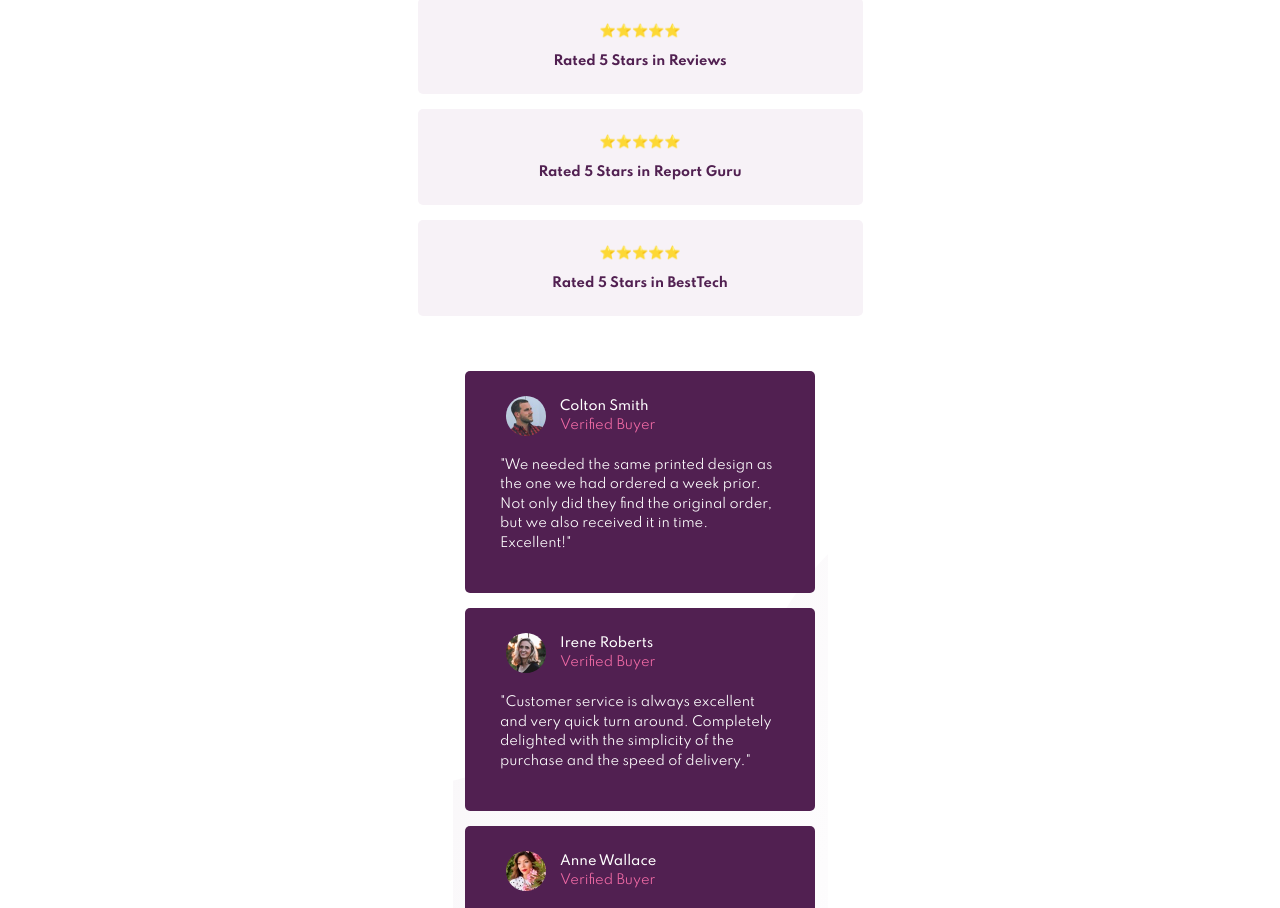
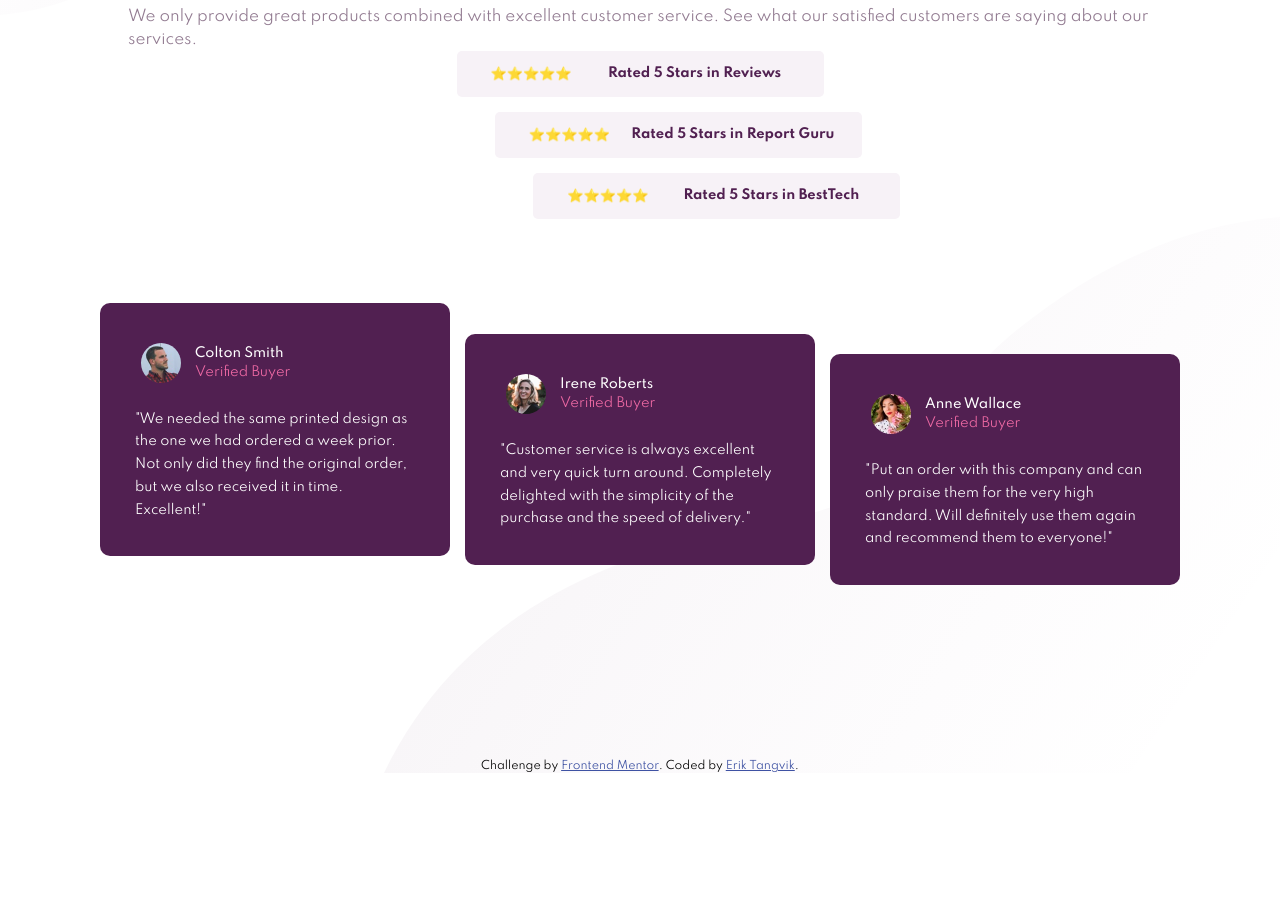
Before and after one commit to Etang131/social-proof-section, a plain HTML site: page index.html in a window 1280 px wide. Shown: the part 342-1250 px from the top of the page. After the commit the page ends 1115 px from the top, so only its background shows below. Drawn offline with Linux system fonts and the light colour scheme.

Commit message:
added responsive desktop styles

```diff
--- a/css/main.css
+++ b/css/main.css
@@ -6,14 +6,15 @@
 body {
   background-image: url(/images/bg-pattern-top-mobile.svg),
     url(/images/bg-pattern-bottom-mobile.svg);
-  background-position: top, bottom;
+  background-position: top left, bottom right;
   background-repeat: no-repeat, no-repeat;
+  background-size: 95vw, 110vw;
   font-family: "Spartan", sans-serif;
 }
 
 .container {
-  margin: 0 calc(50% - (375px / 2));
-  width: 375px;
+  margin: 0 10vw;
+  width: 80vw;
 }
 
 h1 {
@@ -70,7 +71,7 @@ h1 {
 
 .reviwer {
   background-color: #512051;
-  border-radius: 5px;
+  border-radius: 10px;
   padding: 25px 0;
   width: 327px;
   margin-bottom: 15px;
@@ -112,29 +113,83 @@ h1 {
   color: hsl(228, 45%, 44%);
 }
 
-@media only screen and (min-width: 600px) {
-  .body {
+@media only screen and (min-width: 1000px) {
+  body {
     background-image: url(/images/bg-pattern-top-desktop.svg),
       url(/images/bg-pattern-bottom-desktop.svg);
-    background-position: top, bottom;
     background-repeat: no-repeat;
+    background-size: 45vw, 70vw;
   }
 
   .container {
-    margin: 0 10%;
+    margin: 20vh 10%;
     max-width: 1440px;
     width: 80%;
   }
 
   h1 {
     font-size: 48px;
+    margin: 0;
+    text-align: left;
+  }
+
+  .main-text {
+    margin: 2.5vh 0 0 0;
+    text-align: left;
+  }
+
+  .main-text > br {
+    display: none;
+  }
+
+  .marketingSection {
+    display: grid;
+    grid-template-columns: 40% 60%;
   }
 
   .rating-box {
-    width: 445px;
+    display: grid;
+    grid-template-columns: 1fr 2fr;
+    padding: 0 20px;
+    height: auto;
+    width: minmax(250px, auto);
+  }
+
+  .starTwo {
+    margin-left: 6vw;
+  }
+
+  .starThree {
+    margin-left: 12vw;
+  }
+
+  .testimonialSection {
+    display: grid;
+    grid-template-columns: 1fr 1fr 1fr;
+    column-gap: 15px;
   }
 
   .reviwer {
+    height: auto;
     width: 350px;
   }
+
+  .reviewTwo {
+    margin-top: 40px;
+  }
+
+  .reviewThree {
+    margin-top: 80px;
+  }
+
+  .reiverDetailsContainer {
+    height: 40px;
+    margin-top: 15px;
+    width: 160px;
+  }
+
+  .reviwerText {
+    line-height: 1.75;
+    margin: 25px 10% 10px 10%;
+  }
 }
```
